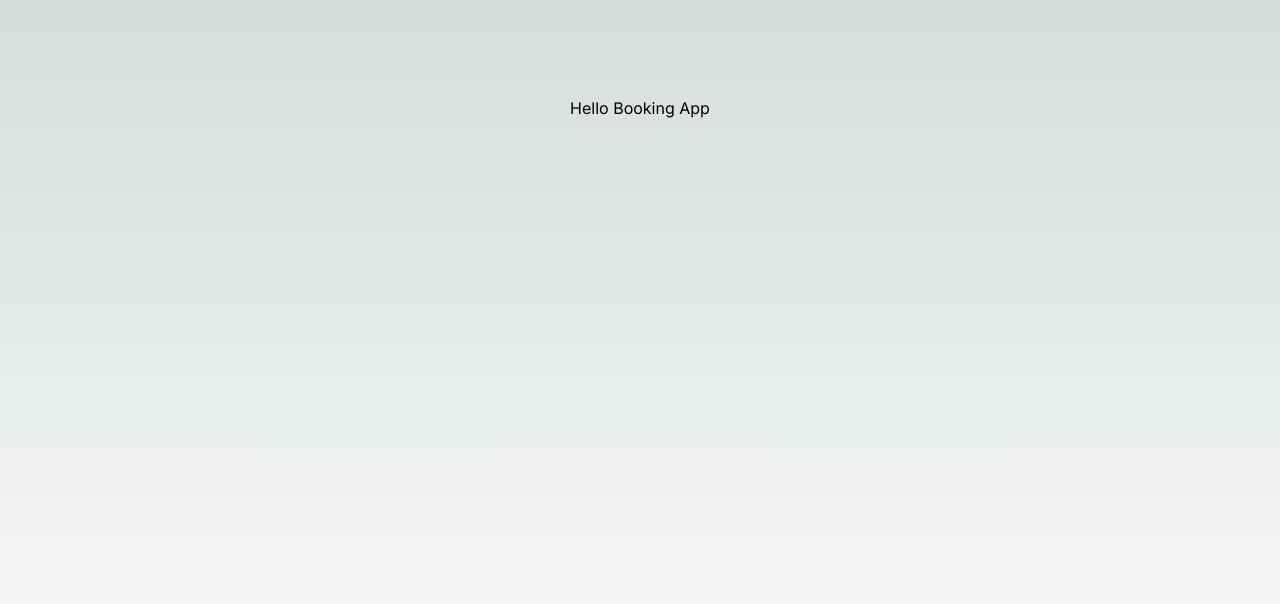
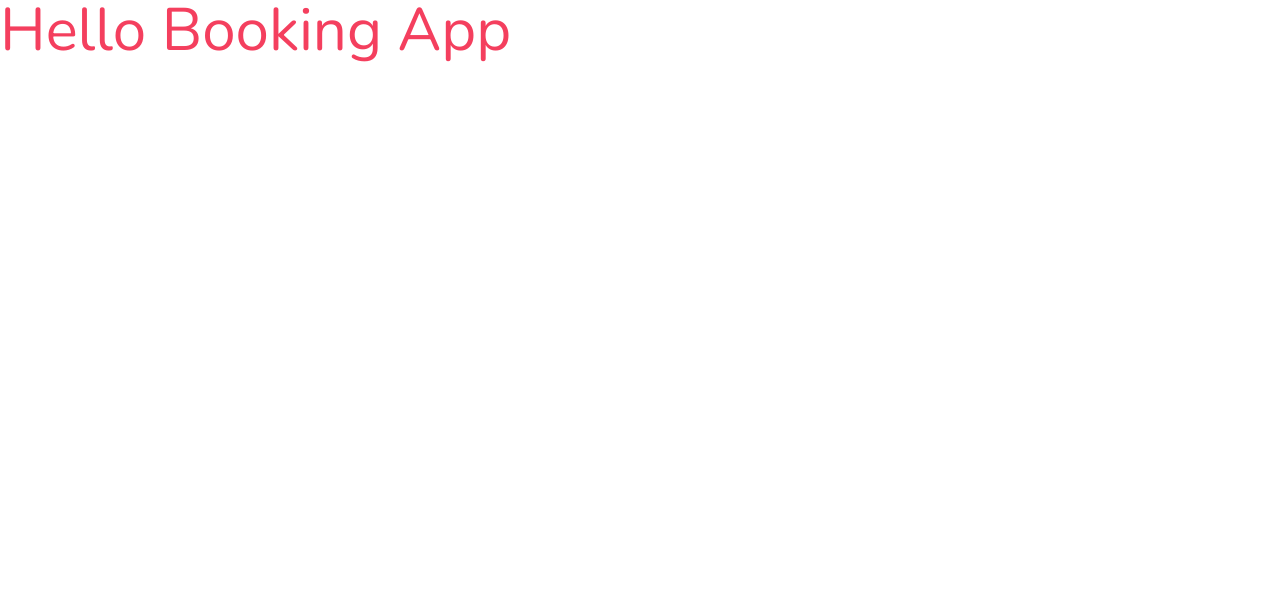
Before and after one commit to marufh1/booking-app-nextjs, a Next.js app: page / in a window 1280 px wide. Shown: the top 604 px of the page. Built offline with nearby package versions, Linux system fonts and the light colour scheme.

Commit message:
Added config

```diff
--- a/app/globals.css
+++ b/app/globals.css
@@ -2,10 +2,12 @@
 @tailwind components;
 @tailwind utilities;
 
-:root {
-  --foreground-rgb: 0, 0, 0;
+html,
+body :root {
+  /* --foreground-rgb: 0, 0, 0;
   --background-start-rgb: 214, 219, 220;
-  --background-end-rgb: 255, 255, 255;
+  --background-end-rgb: 255, 255, 255; */
+  height: 100%;
 }
 
 @media (prefers-color-scheme: dark) {
@@ -18,10 +20,5 @@
 
 body {
   color: rgb(var(--foreground-rgb));
-  background: linear-gradient(
-      to bottom,
-      transparent,
-      rgb(var(--background-end-rgb))
-    )
-    rgb(var(--background-start-rgb));
+  background: linear-gradient(to bottom, transparent, rgb(var(--background-end-rgb))) rgb(var(--background-start-rgb));
 }
--- a/app/layout.tsx
+++ b/app/layout.tsx
@@ -1,21 +1,17 @@
-import './globals.css'
-import { Inter } from 'next/font/google'
+import { Nunito } from "next/font/google";
+import "./globals.css";
 
-const inter = Inter({ subsets: ['latin'] })
+const font = Nunito({ subsets: ["latin"] });
 
 export const metadata = {
-  title: 'Create Next App',
-  description: 'Generated by create next app',
-}
+  title: "Booking App",
+  description: "Booking App by Maruf H using Next",
+};
 
-export default function RootLayout({
-  children,
-}: {
-  children: React.ReactNode
-}) {
+export default function RootLayout({ children }: { children: React.ReactNode }) {
   return (
     <html lang="en">
-      <body className={inter.className}>{children}</body>
+      <body className={font.className}>{children}</body>
     </html>
-  )
+  );
 }
--- a/app/page.tsx
+++ b/app/page.tsx
@@ -1,7 +1,3 @@
 export default function Home() {
-  return (
-    <div className="flex min-h-screen flex-col items-center justify-between p-24">
-      <h1>Hello Booking App</h1>
-    </div>
-  );
+  return <div className="text-rose-500 text-6xl">Hello Booking App</div>;
 }
--- a/tailwind.config.js
+++ b/tailwind.config.js
@@ -7,11 +7,11 @@ module.exports = {
   ],
   theme: {
     extend: {
-      backgroundImage: {
-        'gradient-radial': 'radial-gradient(var(--tw-gradient-stops))',
-        'gradient-conic':
-          'conic-gradient(from 180deg at 50% 50%, var(--tw-gradient-stops))',
-      },
+      // backgroundImage: {
+      //   'gradient-radial': 'radial-gradient(var(--tw-gradient-stops))',
+      //   'gradient-conic':
+      //     'conic-gradient(from 180deg at 50% 50%, var(--tw-gradient-stops))',
+      // },
     },
   },
   plugins: [],
```
Also changed, not shown: 1 other file (tests, documents, lock files or other folders).
